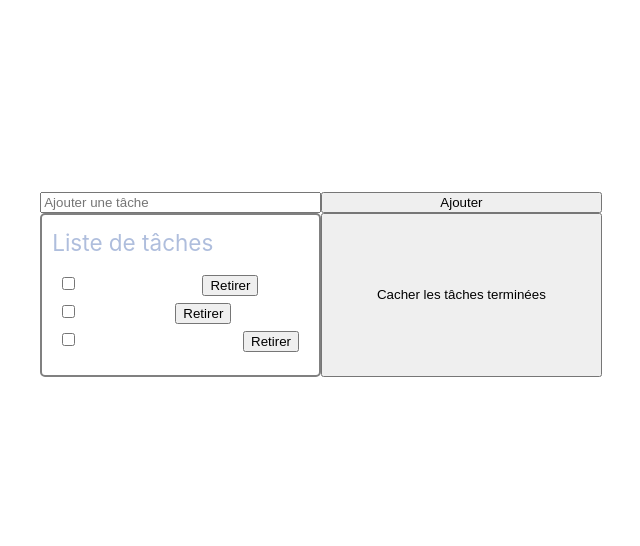
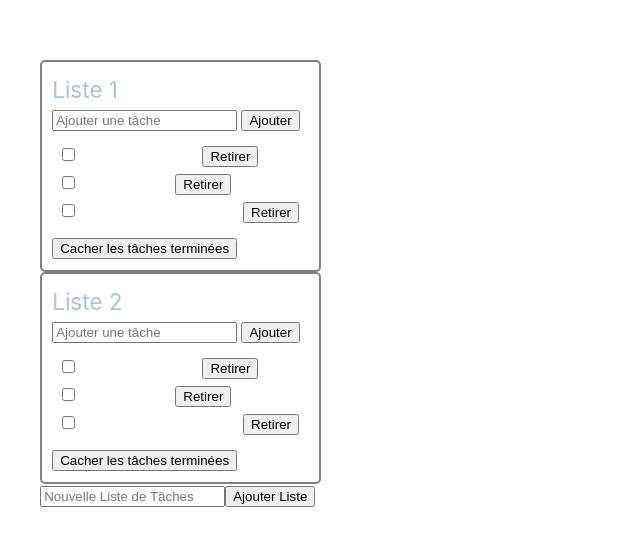
Before and after one commit to JoraxTV/todo_list, a Vue app: page / in a window 1280 px wide. Shown: the part 116-662 px from the top of the page, without its empty margins (319-959 px from the left). Built offline with nearby package versions, Linux system fonts and the light colour scheme.

Commit message:
Exercice 4

```diff
--- a/src/App.vue
+++ b/src/App.vue
@@ -1,13 +1,50 @@
 <script setup lang="ts">
-    import ListeDeTaches from '@/composants/ListeDeTaches.vue';
+import ListeDeTaches from '@/composants/ListeDeTaches.vue';
+import { ref } from 'vue';
 
+// Tableau réactif pour les listes de tâches
+const todoListes = ref([
+  { id: 1, titre: 'Liste 1', taches: [
+    { id: 1, description: 'Tâche 1 Liste 1', faite: false },
+    { id: 2, description: 'Tâche 2 Liste 1', faite: true },
+    // ... autres tâches
+  ] },
+  { id: 2, titre: 'Liste 2', taches: [
+    { id: 1, description: 'Tâche 1 Liste 2', faite: false },
+    { id: 2, description: 'Tâche 2 Liste 2', faite: true },
+    // ... autres tâches
+  ] },
+]);
 
+// Variable pour stocker le titre de la nouvelle liste
+const nouveauTitre = ref('');
+
+// Fonction pour ajouter une nouvelle liste de tâches
+const ajouterListe = () => {
+  const nouvelleListe = {
+    id: todoListes.value.length + 1,
+    titre: nouveauTitre.value,
+    taches: [], // Initialiser la liste de tâches vide
+  };
+
+  todoListes.value.push(nouvelleListe);
+  nouveauTitre.value = ''; // Réinitialise le champ d'entrée
+};
 </script>
 
 <template>
-    <ListeDeTaches titre="Liste de tâches"></ListeDeTaches>
+  <div>
+    <div v-for="liste in todoListes" :key="liste.id">
+      <ListeDeTaches :tasks="liste.taches" :titre="liste.titre" />
+    </div>
 
+    <div>
+      <input v-model="nouveauTitre" placeholder="Nouvelle Liste de Tâches" />
+      <button @click="ajouterListe">Ajouter Liste</button>
+    </div>
+  </div>
 </template>
 
 <style scoped>
+/* Vos styles CSS ici */
 </style>
--- a/src/composants/ListeDeTaches.vue
+++ b/src/composants/ListeDeTaches.vue
@@ -39,11 +39,10 @@
 </script>
 
 <template>
-  <input type="text" v-model.trim="description" placeholder="Ajouter une tâche" /> <button
-    @click="ajouterTache(description)">Ajouter</button>
-
   <div id="wrapper">
     <h2>{{ titre }}</h2>
+    <input type="text" v-model.trim="description" placeholder="Ajouter une tâche" /> <button
+    @click="ajouterTache(description)">Ajouter</button>
     <ul>
       <li v-for="tache in tachesFiltrees" :key="tache.id">
         <input type="checkbox" v-model="tache.faite" />
@@ -51,10 +50,10 @@
         <button @click="retirerTache(tache.id)">Retirer</button>
       </li>
     </ul>
-  </div>
-  <button @click="cacheFaits = !cacheFaits">
+    <button @click="cacheFaits = !cacheFaits">
     {{ cacheFaits ? 'Tout montrer' : 'Cacher les tâches terminées' }}
   </button>
+  </div>
 </template>
 
 <style scoped>
```
